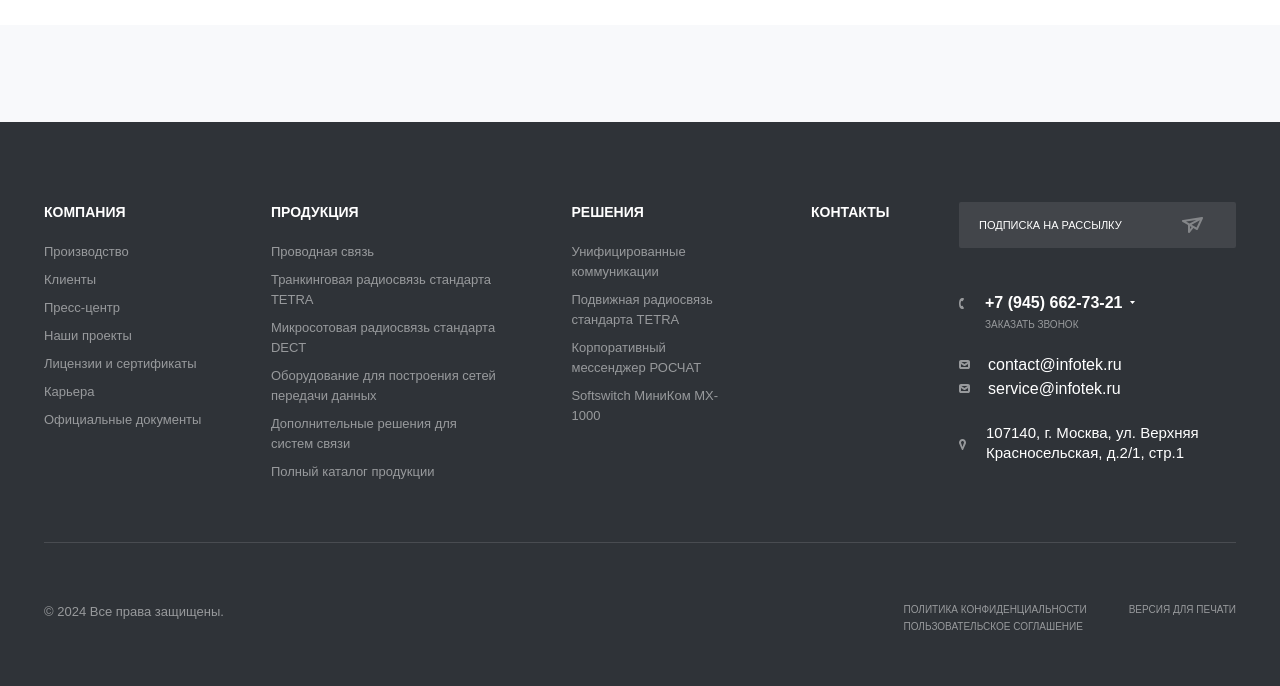
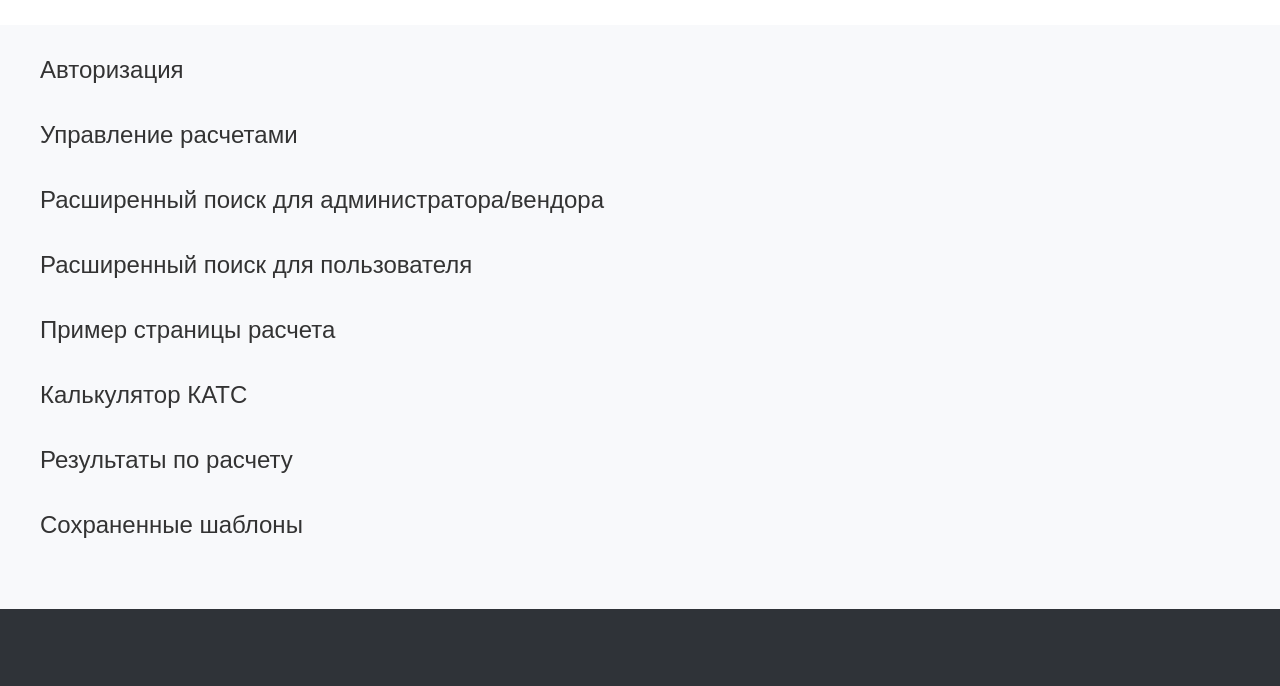
Before and after one commit to fire8327/InformTechnika, a website: page index.html in a window 1280 px wide. Shown: the part 87-773 px from the top of the page. Drawn offline with Linux system fonts and the light colour scheme; a web font is replaced by a local one.

Commit message:
add links

```diff
--- a/index.html
+++ b/index.html
@@ -39,6 +39,16 @@
         </div>
     </header>
 
+    <main class="grow mt-9 mb-[76px] flex flex-col gap-12 max-w-[1200px] mx-auto w-full">
+        <a class="text-[#333333] text-2xl leading-[17px] font-boxed" href="Pages/auth.html">Авторизация</a>
+        <a class="text-[#333333] text-2xl leading-[17px] font-boxed" href="Pages/managing.html">Управление расчетами</a>
+        <a class="text-[#333333] text-2xl leading-[17px] font-boxed" href="Pages/searchAdmin.html">Расширенный поиск для администратора/вендора</a>
+        <a class="text-[#333333] text-2xl leading-[17px] font-boxed" href="Pages/searchUser.html">Расширенный поиск для пользователя</a>
+        <a class="text-[#333333] text-2xl leading-[17px] font-boxed" href="Pages/calculationPage.html">Пример страницы расчета</a>
+        <a class="text-[#333333] text-2xl leading-[17px] font-boxed" href="Pages/calculator.html">Калькулятор КАТС</a>
+        <a class="text-[#333333] text-2xl leading-[17px] font-boxed" href="Pages/results.html">Результаты по расчету</a>
+        <a class="text-[#333333] text-2xl leading-[17px] font-boxed" href="Pages/templates.html">Сохраненные шаблоны</a>
+    </main>
 
     <footer class="bg-[#2F3338] px-11 py-20 mt-auto">
         <div class="flex flex-col gap-[60px] max-w-[1200px] mx-auto">
```
Also changed, not shown: Assets/CSS/main.css.
